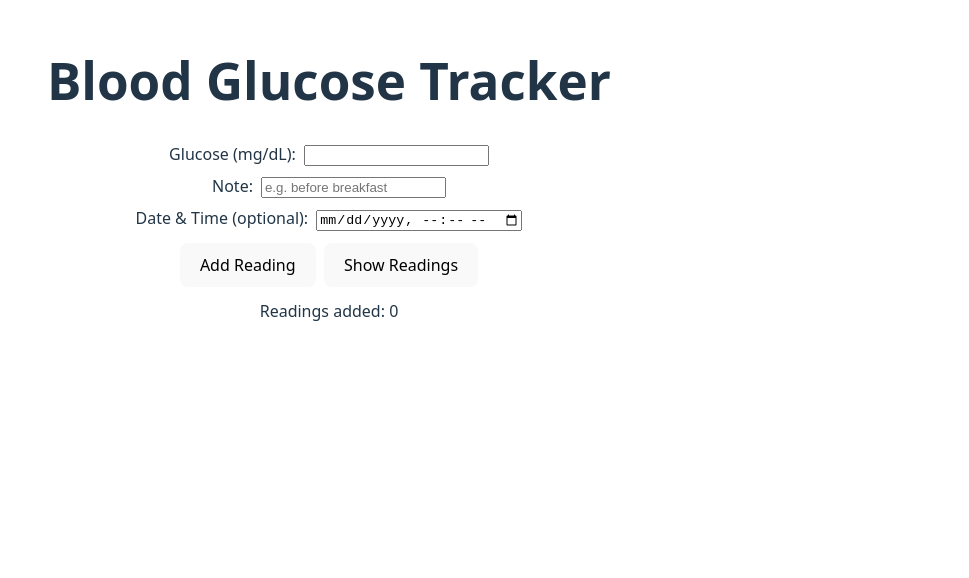
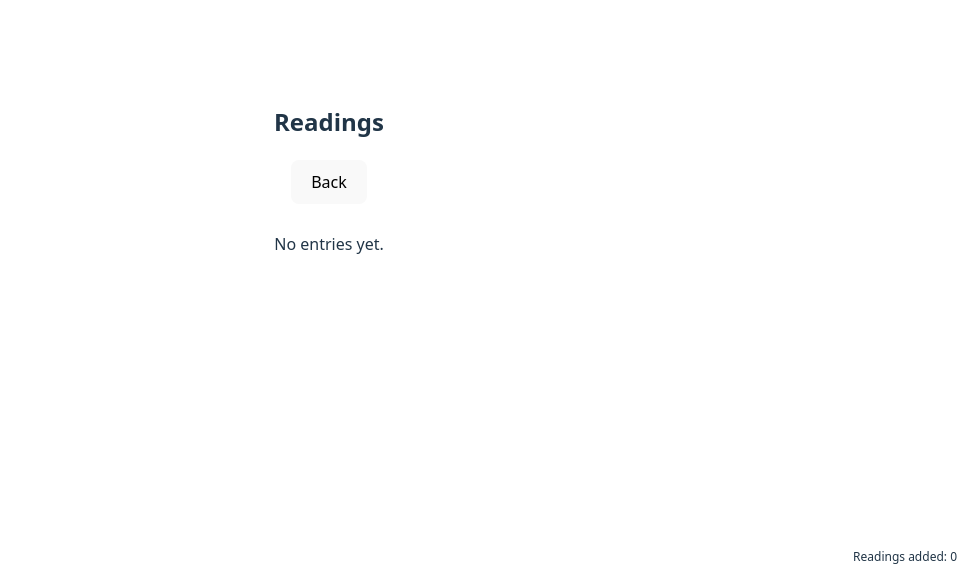
Before and after one commit to kev1ch/Blood_Glucose_Tracker_UI, a React (Vite) app: page /readings in a window 1280 px wide. Shown: the part 222-800 px from the top of the page, without its empty margins (311-1280 px from the left). Built offline with nearby package versions, Linux system fonts and the light colour scheme.

Commit message:
feat: separated the readings table into the ReadingsPage.tsx component; table now shows readings by time descending

```diff
--- a/package.json
+++ b/package.json
@@ -11,7 +11,8 @@
   },
   "dependencies": {
     "react": "^19.2.0",
-    "react-dom": "^19.2.0"
+    "react-dom": "^19.2.0",
+    "react-router-dom": "^7.10.1"
   },
   "devDependencies": {
     "@eslint/js": "^9.39.1",
--- a/src/App.tsx
+++ b/src/App.tsx
@@ -1,44 +1,43 @@
-import { useState } from 'react'
+import React, { useState } from 'react'
+import { BrowserRouter, Routes, Route, useNavigate } from 'react-router-dom'
 import './App.css'
+import ReadingsPage from './ReadingsPage'
+import type { Entry } from './ReadingsPage'
 
-function App() {
+function Home({
+  entries,
+  setEntries,
+  setCount,
+}: {
+  entries: Entry[]
+  setEntries: React.Dispatch<React.SetStateAction<Entry[]>>
+  setCount: React.Dispatch<React.SetStateAction<number>>
+}) {
   const [glucose, setGlucose] = useState<string>('')
   const [note, setNote] = useState<string>('')
-  const [count, setCount] = useState(0)
-
-  // new: optional datetime input state
   const [dateTime, setDateTime] = useState<string>('')
-
-  const [entries, setEntries] = useState<{ id: number; glucose: number; note: string; ts: number }[]>([])
-  const [showTable, setShowTable] = useState(false)
+  const navigate = useNavigate()
 
   const handleSubmit = (e: React.FormEvent) => {
     e.preventDefault()
     if (glucose.trim() === '') return
 
-    // use provided datetime if present, otherwise current time
     let ts = Date.now()
     if (dateTime.trim() !== '') {
       const parsed = new Date(dateTime).getTime()
       if (!isNaN(parsed)) ts = parsed
     }
 
-    const entry = { id: Date.now(), glucose: Number(glucose), note, ts }
-    console.log('Submitted entry:', entry)
-
+    const entry: Entry = { id: Date.now(), glucose: Number(glucose), note, ts }
     setEntries(prev => [entry, ...prev])
     setCount(c => c + 1)
     setGlucose('')
     setNote('')
-    setDateTime('') // reset optional field
+    setDateTime('')
   }
 
-  const toggleTable = () => setShowTable(s => !s)
-
-  const formatTime = (ts: number) => new Date(ts).toLocaleString()
-
   return (
-    <div className="App" style={{ padding: 20 }}>
+    <div style={{ padding: 20 }}>
       <h1>Blood Glucose Tracker</h1>
 
       <form onSubmit={handleSubmit}>
@@ -68,7 +67,6 @@ function App() {
           </label>
         </div>
 
-        {/* optional date/time input */}
         <div style={{ marginTop: 8 }}>
           <label>
             Date & Time (optional):
@@ -83,42 +81,30 @@ function App() {
 
         <div style={{ marginTop: 12 }}>
           <button type="submit">Add Reading</button>
-          <button type="button" onClick={toggleTable} style={{ marginLeft: 8 }}>
-            {showTable ? 'Hide Readings' : 'Show Readings'}
+          <button type="button" onClick={() => navigate('/readings')} style={{ marginLeft: 8 }}>
+            Show Readings
           </button>
         </div>
       </form>
-
-      <p style={{ marginTop: 12 }}>Readings added: {count}</p>
-
-      {showTable && (
-        <div style={{ marginTop: 16 }}>
-          {entries.length === 0 ? (
-            <p>No entries yet.</p>
-          ) : (
-            <table style={{ borderCollapse: 'collapse', width: '100%' }}>
-              <thead>
-                <tr>
-                  <th style={{ border: '1px solid #ccc', padding: 8, textAlign: 'left' }}>Time</th>
-                  <th style={{ border: '1px solid #ccc', padding: 8, textAlign: 'right' }}>Glucose (mg/dL)</th>
-                  <th style={{ border: '1px solid #ccc', padding: 8, textAlign: 'left' }}>Note</th>
-                </tr>
-              </thead>
-              <tbody>
-                {entries.map(e => (
-                  <tr key={e.id}>
-                    <td style={{ border: '1px solid #eee', padding: 8 }}>{formatTime(e.ts)}</td>
-                    <td style={{ border: '1px solid #eee', padding: 8, textAlign: 'right' }}>{e.glucose}</td>
-                    <td style={{ border: '1px solid #eee', padding: 8 }}>{e.note}</td>
-                  </tr>
-                ))}
-              </tbody>
-            </table>
-          )}
-        </div>
-      )}
     </div>
   )
 }
 
-export default App
+export default function App() {
+  const [entries, setEntries] = useState<Entry[]>([])
+  const [count, setCount] = useState(0)
+
+  return (
+    <BrowserRouter>
+      <Routes>
+        <Route path="/" element={<Home entries={entries} setEntries={setEntries} setCount={setCount} />} />
+        <Route path="/readings" element={<ReadingsPage entries={entries} onBack={() => window.history.back()} />} />
+      </Routes>
+
+      {/* a simple footer showing total added */}
+      <div style={{ position: 'fixed', bottom: 12, right: 12, fontSize: 12 }}>
+        Readings added: {count}
+      </div>
+    </BrowserRouter>
+  )
+}
--- /dev/null
+++ b/src/ReadingsPage.tsx
@@ -0,0 +1,38 @@
+export type Entry = { id: number; glucose: number; note: string; ts: number }
+
+export default function ReadingsPage({ entries, onBack }: { entries: Entry[]; onBack: () => void }) {
+  // sort by timestamp descending (most recent first)
+  const sorted = [...entries].sort((a, b) => b.ts - a.ts)
+
+  const formatTime = (ts: number) => new Date(ts).toLocaleString()
+
+  return (
+    <div style={{ padding: 20 }}>
+      <h2>Readings</h2>
+      <button onClick={onBack} style={{ marginBottom: 12 }}>Back</button>
+
+      {sorted.length === 0 ? (
+        <p>No entries yet.</p>
+      ) : (
+        <table style={{ borderCollapse: 'collapse', width: '100%' }}>
+          <thead>
+            <tr>
+              <th style={{ border: '1px solid #ccc', padding: 8, textAlign: 'left' }}>Time</th>
+              <th style={{ border: '1px solid #ccc', padding: 8, textAlign: 'right' }}>Glucose (mg/dL)</th>
+              <th style={{ border: '1px solid #ccc', padding: 8, textAlign: 'left' }}>Note</th>
+            </tr>
+          </thead>
+          <tbody>
+            {sorted.map(e => (
+              <tr key={e.id}>
+                <td style={{ border: '1px solid #eee', padding: 8 }}>{formatTime(e.ts)}</td>
+                <td style={{ border: '1px solid #eee', padding: 8, textAlign: 'right' }}>{e.glucose}</td>
+                <td style={{ border: '1px solid #eee', padding: 8 }}>{e.note}</td>
+              </tr>
+            ))}
+          </tbody>
+        </table>
+      )}
+    </div>
+  )
+}
```
Also changed, not shown: 1 other file (tests, documents, lock files or other folders).
